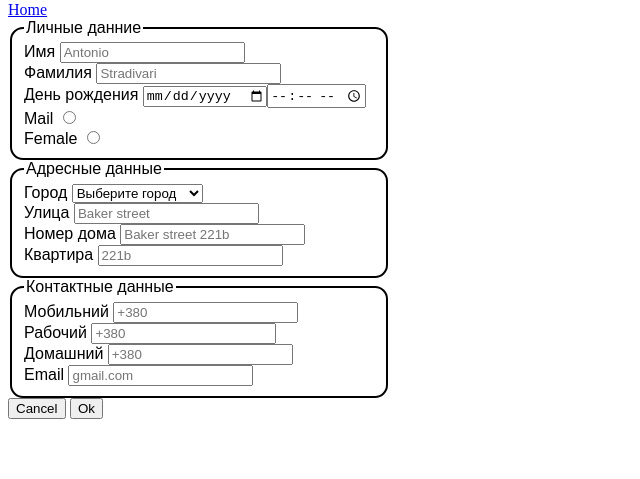
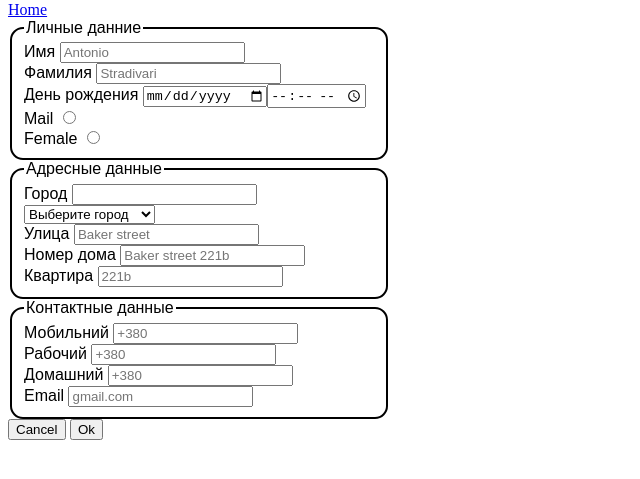
Before and after one commit to sem223344/Anti-fail-rep, a plain HTML site: page form.html in a window 1280 px wide. Shown: the part 79-558 px from the top of the page, without its empty margins (0-640 px from the left). Drawn offline with Linux system fonts and the light colour scheme.

Commit message:
Addendum input

```diff
--- a/form.html
+++ b/form.html
@@ -14,7 +14,7 @@
         <nav class="menu">
             <a href="http://127.0.0.1:5500/car-shop/index.html">Home</a>
         </nav>
-        </header>
+    </header>
             <form>
                 <fieldset class="form" id="text">
                     <legend class="h">Личные данние</legend>
@@ -43,6 +43,7 @@
                     <legend>Адресные данные</legend>
                     <div>
                         <label for="city">Город</label>
+                        <input id="city" >
                         <select name="city">
                             <option value="">Выберите город</option>
                             <option value="Винница">Винница</option>
```
Also changed, not shown: index.html (+1 -1 lines).
